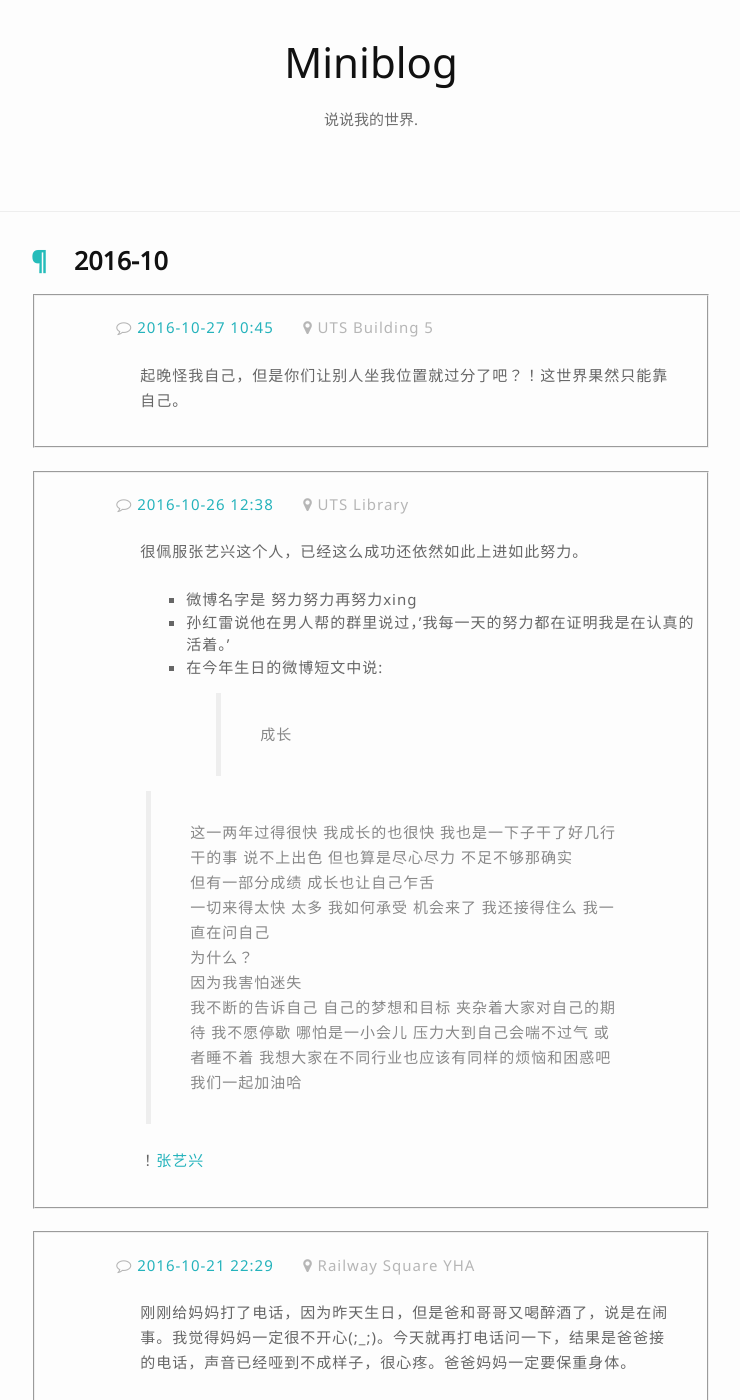
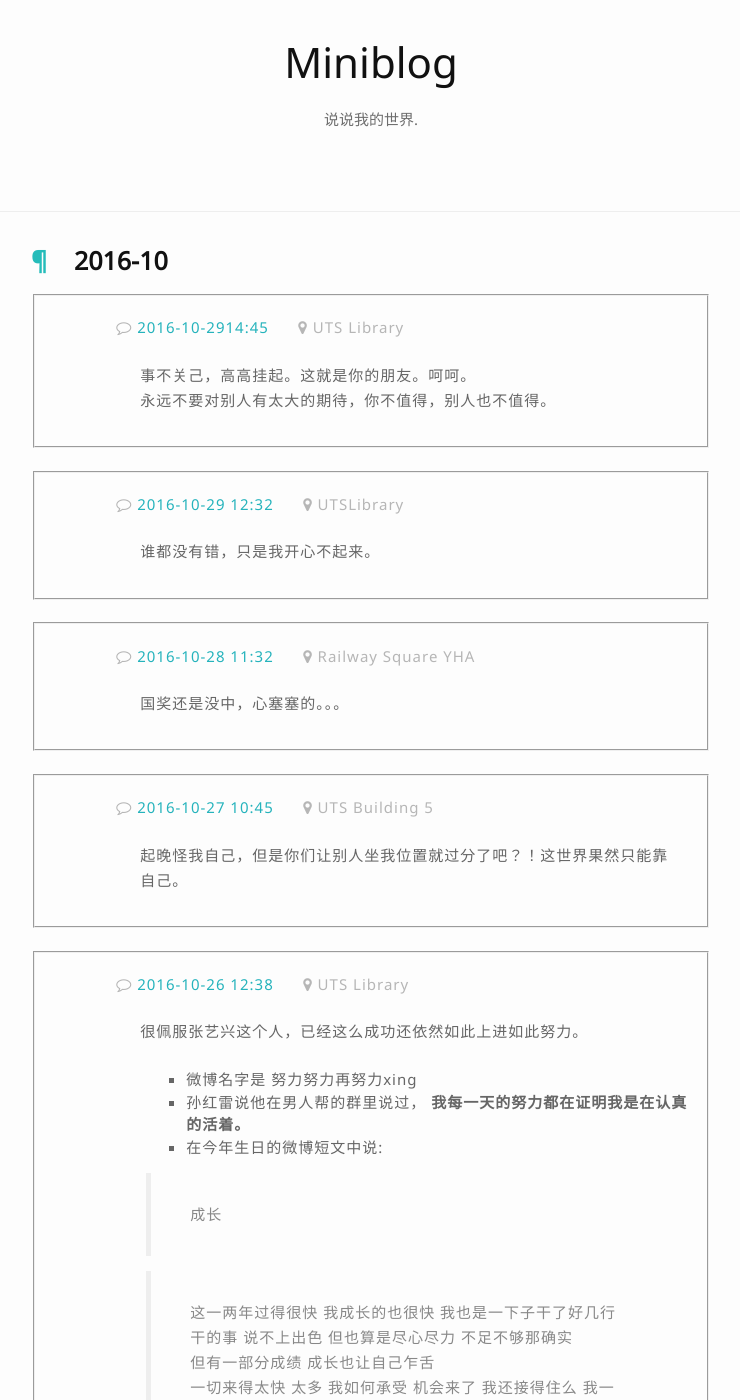
Before and after one commit to liuyanfight/liuyanfight.github.io, a Jekyll site: the page built from miniblog.html, in a window 1280 px wide and 1400 px high. Shown: the whole window, without its empty margins (269-1009 px from the left). Built offline with Jekyll 4.4.1, drawn with Linux system fonts in a browser that asks for light colours; nearby versions of some CDN libraries; comment, search, counter and statistics services are not loaded.

Commit message:
autopush from L-Centos

```diff
--- /dev/null
+++ b/_posts/2016-10-28-11-32.md
@@ -0,0 +1,10 @@
+---
+layout: mini
+title: 2016-10-28 11:32
+data: 2016-10-28
+category: miniblog
+tags: miniblog
+location: Railway Square YHA
+---
+
+国奖还是没中，心塞塞的。。。
--- /dev/null
+++ b/_posts/2016-10-29-12-32.md
@@ -0,0 +1,10 @@
+---
+layout: mini
+title: 2016-10-29 12:32
+data: 2016-10-29
+category: miniblog
+tags: miniblog
+location: UTSLibrary
+---
+
+谁都没有错，只是我开心不起来。
--- /dev/null
+++ b/_posts/2016-10-29-14-45.md
@@ -0,0 +1,10 @@
+---
+layout: mini
+title: 2016-10-2914:45
+data: 2016-10-29
+category: miniblog
+tags: miniblog
+location: UTS Library
+---
+事不关己，高高挂起。这就是你的朋友。呵呵。
+永远不要对别人有太大的期待，你不值得，别人也不值得。
```
Also changed, not shown: _posts/2016-10-26-12-38.md (+3 -2 lines), _posts/2016-10-27-10-45.md (+0 -1 lines), _posts/2016-10-27-shadowsocks.md (added, +12 -0 lines), _posts/2016-10-29-23-43.md (added, +23 -0 lines).
